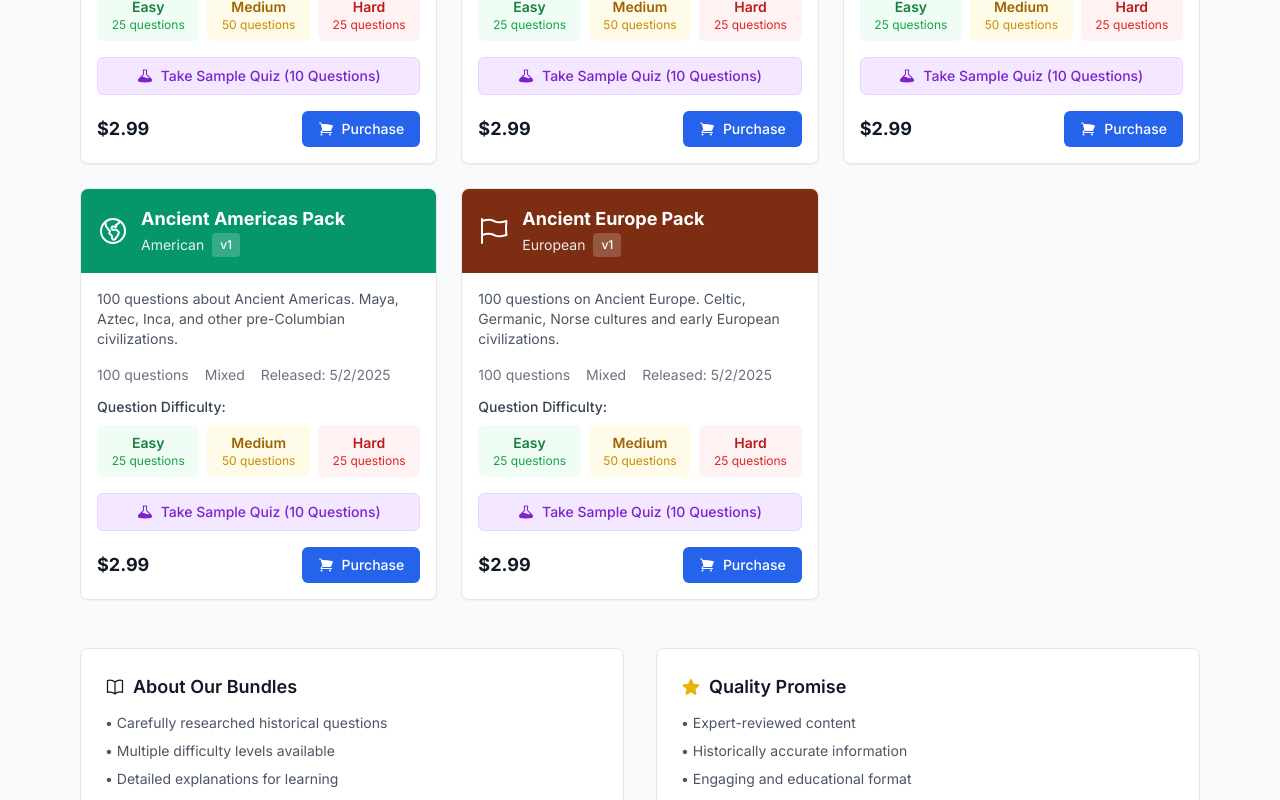
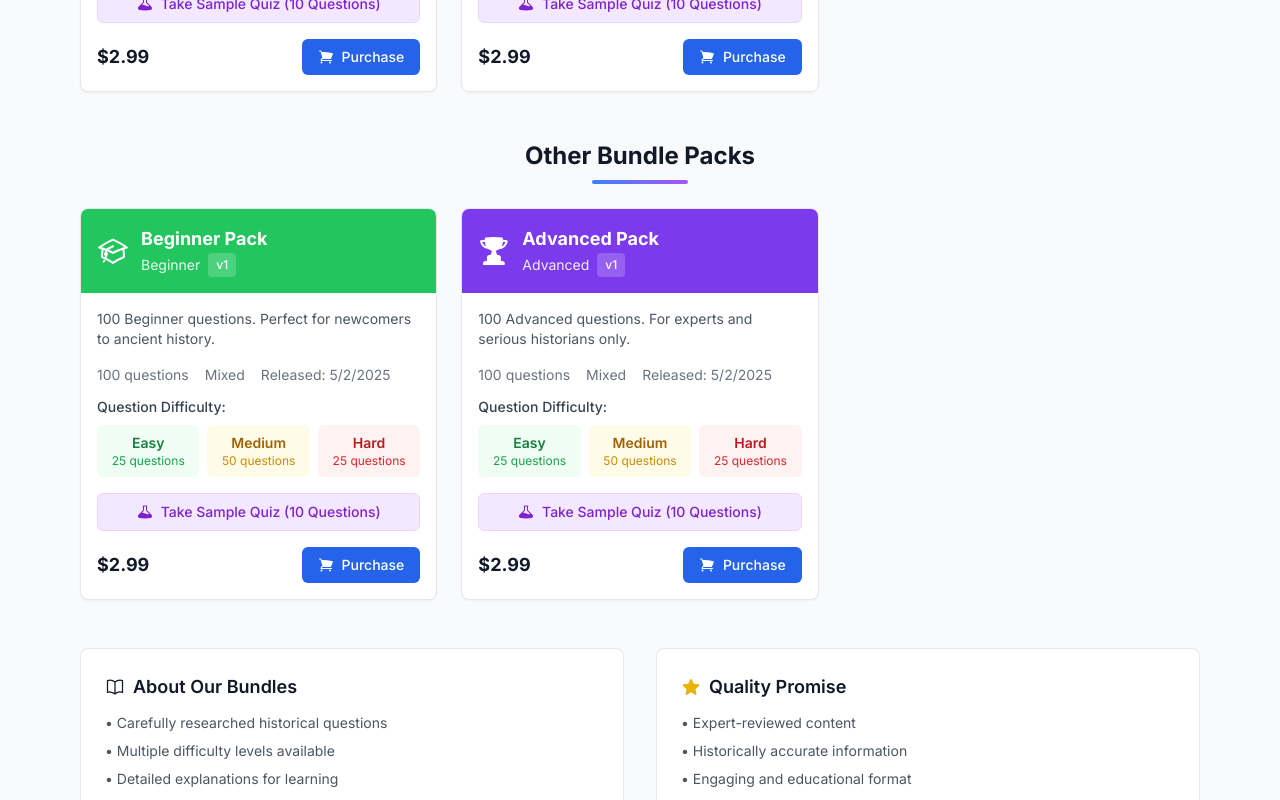
Before and after one commit to CreatiqueMedia/ancient-history-trivia-pwa, a React (Vite) app: page /store in a window 1280 px wide. Shown: the part 2871-3671 px from the top of the page. Built offline with nearby package versions, Linux system fonts and the light colour scheme.

Commit message:
Update StoreScreen section ordering - move Other Bundle Packs to last position

```diff
--- a/src/screens/StoreScreen.tsx
+++ b/src/screens/StoreScreen.tsx
@@ -523,9 +523,26 @@ const StoreScreen: React.FC = () => {
           <>
             {/* Organized Bundle Sections */}
             <div className="space-y-12">
-              {/* Loop through sections in alphabetical order */}
+              {/* Loop through sections in custom order */}
               {Object.entries(bundleSections)
-                .sort(([a], [b]) => a.localeCompare(b))
+                .sort(([a], [b]) => {
+                  // Define custom order with Other Bundle Packs last
+                  const order = ['Age Bundle Packs', 'Format Bundle Packs', 'Region Bundle Packs', 'Other Bundle Packs'];
+                  const aIndex = order.indexOf(a);
+                  const bIndex = order.indexOf(b);
+
+                  // If both sections are in our defined order, sort by that order
+                  if (aIndex !== -1 && bIndex !== -1) {
+                    return aIndex - bIndex;
+                  }
+
+                  // If only one is in our order, prioritize the ordered one
+                  if (aIndex !== -1) return -1;
+                  if (bIndex !== -1) return 1;
+
+                  // For any other sections, fall back to alphabetical
+                  return a.localeCompare(b);
+                })
                 .map(([sectionName, bundles]) => (
                   bundles.length > 0 && (
                     <div key={sectionName} className="space-y-6">
```
